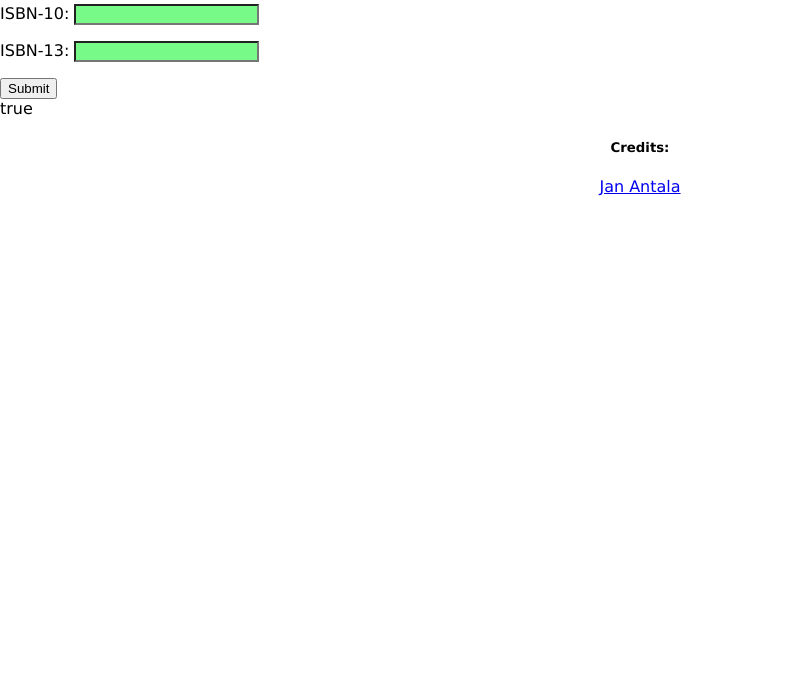
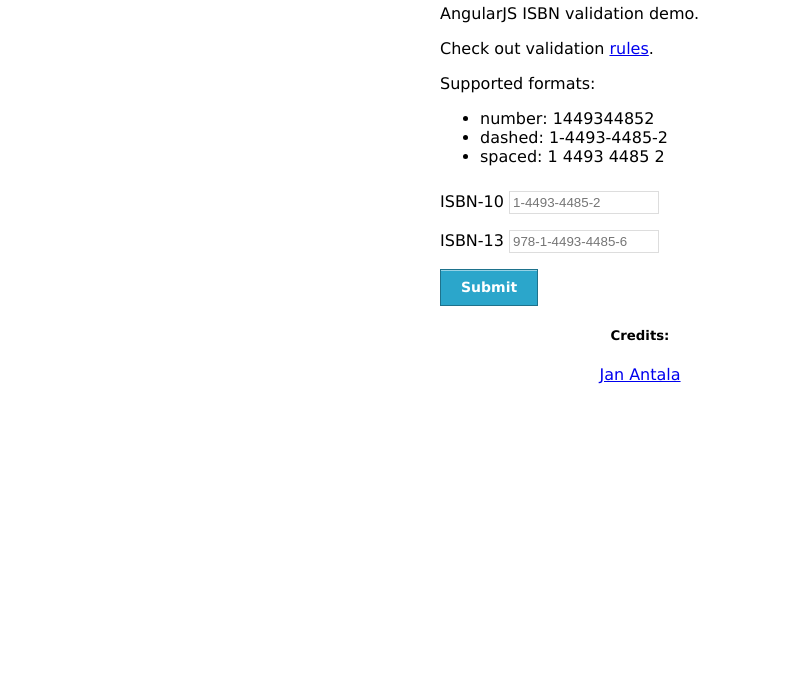
Before and after one commit to janantala/angular-isbn, a website: page demo/index.html in a window 1280 px wide. Shown: the part 114-800 px from the top of the page, without its empty margins (0-804 px from the left). Drawn offline with nearby package versions, Linux system fonts and the light colour scheme.

Commit message:
view styles

```diff
--- a/demo/index.html
+++ b/demo/index.html
@@ -28,13 +28,42 @@
   }
 
   .content {
-      padding-top: 50px;
+    width: 100%;
+    max-width: 400px;
+    margin: 0 auto;
+    padding-top: 50px;
   }
 
   .center {
     text-align: center;
   }
 
+  .form-section {
+    margin-top: 25px;
+  }
+
+  input[type=text] {
+    -webkit-transition: all 0.30s ease-in-out;
+    -moz-transition: all 0.30s ease-in-out;
+    -ms-transition: all 0.30s ease-in-out;
+    -o-transition: all 0.30s ease-in-out;
+    outline: none;
+    width: 150px;
+    padding: 3px 0px 3px 3px;
+    border: 1px solid #DDDDDD;
+  }
+
+  input[type=text]:focus {
+    box-shadow: 0 0 5px rgba(81, 203, 238, 1);
+    padding: 3px 0px 3px 3px;
+    border: 1px solid rgba(81, 203, 238, 1);
+  }
+
+  .validation-error {
+    font-size: 12px;
+    color: grey;
+    font-style: italic;
+  }
 
   .button { width: auto; background: #2ba6cb; border: 1px solid #1e728c; -webkit-box-shadow: 0 1px 0 rgba(255, 255, 255, 0.5) inset; -moz-box-shadow: 0 1px 0 rgba(255, 255, 255, 0.5) inset; box-shadow: 0 1px 0 rgba(255, 255, 255, 0.5) inset; color: white; cursor: pointer; display: inline-block; font-family: inherit; font-size: 14px; font-weight: bold; line-height: 1; margin: 0; padding: 10px 20px 11px; position: relative; text-align: center; text-decoration: none; -webkit-transition: background-color 0.15s ease-in-out; -moz-transition: background-color 0.15s ease-in-out; -o-transition: background-color 0.15s ease-in-out; transition: background-color 0.15s ease-in-out; }
   .button:hover, .button:focus { color: white; background-color: #2284a1; }
@@ -50,32 +79,56 @@
   .button.secondary { background-color: #e9e9e9; color: #1d1d1d; border: 1px solid #c3c3c3; }
   .button.secondary:hover, .button.secondary:focus { background-color: #d0d0d0; }
 
-  input.ng-invalid { background: rgb(250,120,126); }
-  input.ng-valid { background: rgb(120,250,137); }
+  input.ng-dirty.ng-invalid { background: rgb(250,120,126); }
+  input.ng-dirty.ng-valid:focus { background: rgb(120,250,137); }
 
 </style>
 </head>
 <body adaptivescroll ng-controller="mainCtrl">
 
-    <section class="content">
+    <div class="content">
 
-        <h2 class="center">AngularJS ISBN</h2>
+        <h2 class="center">angular-isbn</h2>
 
-        <form ng-submit="addISBN()" name="addISBNForm">
-        <p>
-          ISBN-10: <input type="text" ng-model="isbn.isbn10" isbn10/>
-        </p>
-        <p>
-          ISBN-13: <input type="text" ng-model="isbn.isbn13" isbn13 />
-        </p>
-        <button type="submit" >Submit</button>
-        </form>
+        <p>AngularJS ISBN validation demo.</p>
+        <p>Check out validation <a href="http://en.wikipedia.org/wiki/International_Standard_Book_Number">rules</a>.</p>
+        <p>Supported formats:</p>
+        <ul>
+          <li>number: 1449344852</li>
+          <li>dashed: 1-4493-4485-2</li>
+          <li>spaced: 1 4493 4485 2</li>
+        </ul>
 
-        {{addISBNForm.$valid}}
+        <section class="form-section">
+          <form ng-submit="addISBN()" name="ISBNForm" novalidate>
+            <p>
+              <label>
+                ISBN-10
+                <input type="text" ng-model="isbn.isbn10" name="isbn10" isbn10 placeholder="1-4493-4485-2" />
+              </label>
+            </p>
+            <p>
+              <small class="validation-error" ng-hide="ISBNForm.isbn10.$valid">ISBN-10 is invalid. Try 1-4493-4485-2</small>
+            </p>
+
+            <p>
+              <label>
+                ISBN-13
+                <input type="text" ng-model="isbn.isbn13" name="isbn13" isbn13 placeholder="978-1-4493-4485-6" />
+              </label>
+            </p>
+            <p>
+              <small class="validation-error" ng-hide="ISBNForm.isbn13.$valid">ISBN-13 is invalid. Try 978-1-4493-4485-6</small>
+            </p>
+
+
+            <button type="submit" class="button" ng-class="{true: '', false: 'alert'}[ISBNForm.$valid]">Submit</button>
+          </form>
+        </section>
 
         <h5 class="center">Credits:</h5>
         <p class="center"><a href="http://twitter.com/janantala">Jan Antala</a></p>
-    </section>
+    </div>
 
     <script src="https://ajax.googleapis.com/ajax/libs/angularjs/1.1.5/angular.min.js"></script>
     <script src="components/angular-isbn/src/angular-isbn.js"></script>
--- a/demo/js/controllers/mainCtrl.js
+++ b/demo/js/controllers/mainCtrl.js
@@ -7,9 +7,7 @@
 isbnApp.controller('mainCtrl', function mainCtrl($scope) {
 
   $scope.addISBN = function() {
-    console.log('submit');
-    console.log($scope.addISBNForm);
-    console.log($scope.addISBNForm.$valid);
+    alert($scope.ISBNForm.$valid ? 'valid' : 'invalid');
   };
 });
 
```
